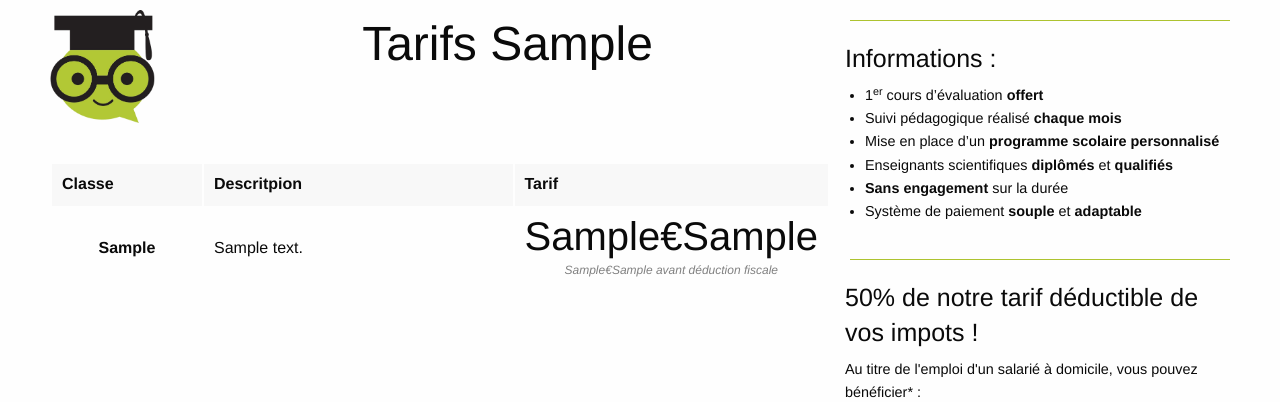
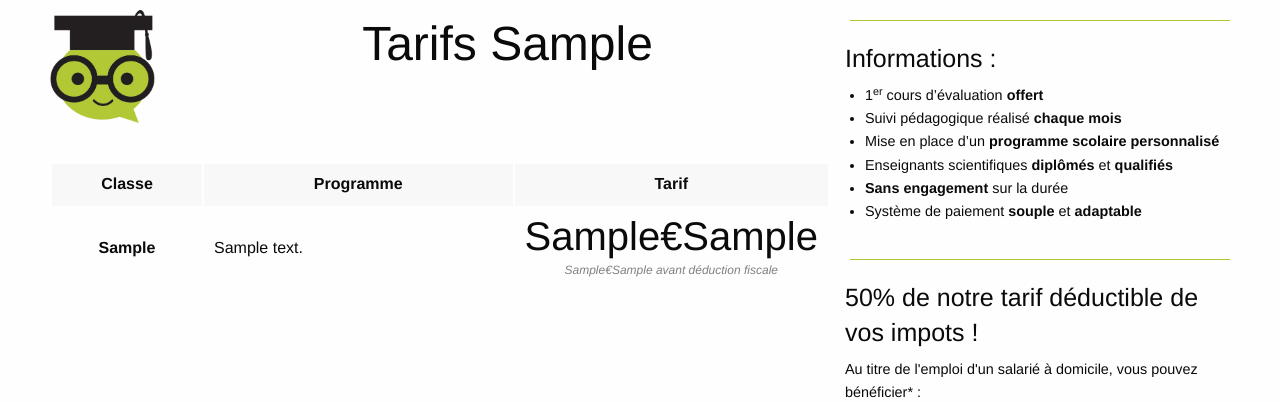
Before and after one commit to Maarti/GoSciences, a CodeIgniter app: page /database/cours/tarifs/1 in a window 1280 px wide. Shown: the part 54-456 px from the top of the page. Run offline with CodeIgniter, Linux system fonts and the light colour scheme; tables that the repository leaves empty or names only in its code hold one stand-in row (values such as "Sample post").

Commit message:
on ignore les disciplines qui n'ont pas de porgramme pour une classe

```diff
--- a/application/models/Classe_model.php
+++ b/application/models/Classe_model.php
@@ -27,6 +27,7 @@ class Classe_model extends MY_Model {
                ->join($this->table_disc,$this->table_disc.'.id = '.$this->table_classe_disc.'.discipline_id')
                ->join($this->table,$this->table.'.id = '.$this->table_classe_disc.'.classe_id')
                ->where($this->table.'.id',$id_classe)
+               ->where($this->table_classe_disc.'.description !=','')
                ->order_by($this->table_disc.'.libelle ASC')
                ->get();
    }
@@ -46,6 +47,7 @@ class Classe_model extends MY_Model {
                ->join($this->table,$this->table.'.id = '.$this->table_tarif.'.classe_id')
                ->join($this->table_classe_disc,$this->table.'.id = '.$this->table_classe_disc.'.classe_id')
                ->where($this->table_tarif.'.prestation_id',$id_prest)
+               ->where($this->table_classe_disc.'.description !=','')
                ->group_by($this->table.'.id')
                ->order_by($this->table.'.ordre ASC')
                ->get()->result_array();
--- a/application/views/classe/infos.php
+++ b/application/views/classe/infos.php
@@ -7,13 +7,13 @@
         <? foreach ($matieres as $key=>$matiere) {?>
             <li class="accordion-item <?= ($key==0)? 'is-active' : ''?>"  data-accordion-item>
                 <a href="#<?=$matiere->id?>" role="tab" class="accordion-title" id="<?=$matiere->id?>-heading" aria-controls="<?=$matiere->id?>">
-                    <?=$matiere->libelle?>
+                    <h5><strong><?=$matiere->libelle?></strong></h5>
                 </a>
                 <div id="<?=$matiere->id?>" class="accordion-content" role="tabpanel" data-tab-content aria-labelledby="<?=$matiere->id?>-heading">
                     <?=$matiere->description?>
                 </div>
             </li>
-        <?}?>
+         <?}?>
         </ul>
 
     </div>
--- a/application/views/cours/tarifs.php
+++ b/application/views/cours/tarifs.php
@@ -4,33 +4,12 @@
         <? $this->load->view('include/pagetitle'); ?>
 
        <br/>
-      <!--<table class="hover stack">
+       <table class="hover stack">
         <thead>
           <tr>
             <th width="150" class="text-center">Classe</th>
+            <th class="text-center">Programme</th>
             <th width="200" class="text-center">Tarif</th>
-          </tr>
-        </thead>
-        <tbody>
-        <? foreach ($tarifs as $tarif) {?>
-          <tr>
-              <td class="text-center"><b><span data-tooltip aria-haspopup="true" class="has-tip" data-disable-hover="false" tabindex="1" title="<?=$tarif['description']?>"><?=$tarif['libelle']?></span></b></td>
-            <td class="text-center"><span class="stat"><?=$tarif['tarif_remise']?>€<?=$tarif['unite_remise']?></span><br>
-                <span class="price_detail"><?=$tarif['tarif_brut']?>€<?=$tarif['unite_remise']?> avant déduction fiscale</span>
-            </td>
-          </tr>
-        <? } ?>
-        </tbody>
-      </table>
-
-
-       <br/><br/><br/>-->
-       <table class="hover stack">
-        <thead>
-          <tr>
-            <th width="150">Classe</th>
-            <th>Descritpion</th>
-            <th width="200">Tarif</th>
           </tr>
         </thead>
         <tbody>
```
